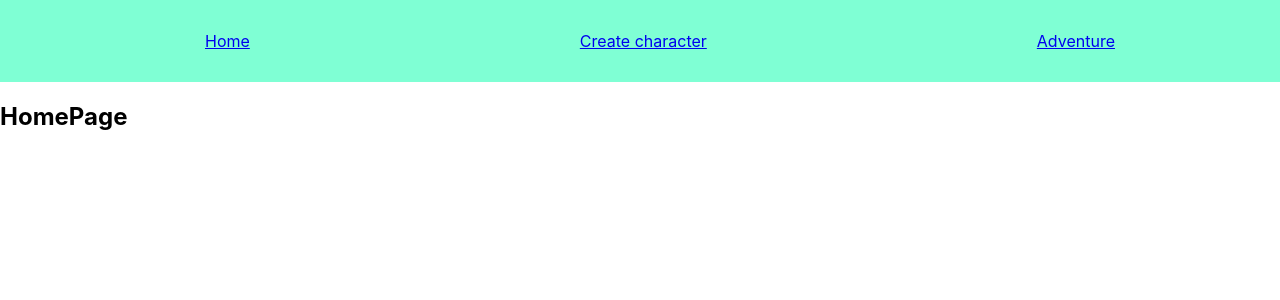
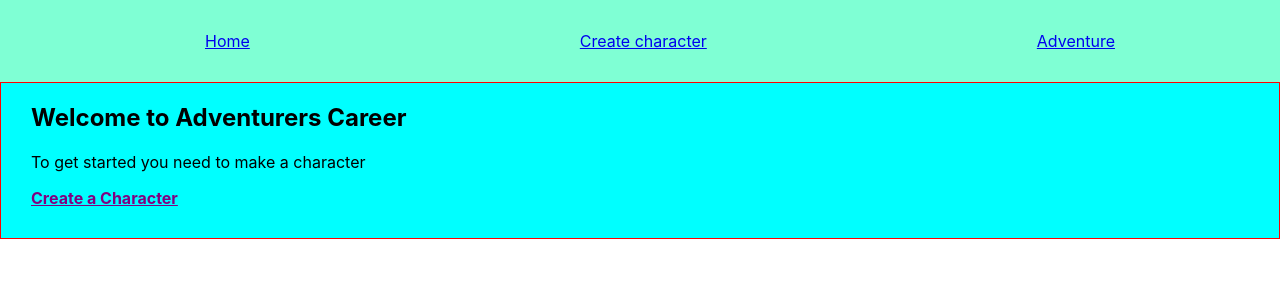
Before and after one commit to LightBortan/adventurer_carreer_react, a React (Create React App) app: page / in a window 1280 px wide. Shown: the top 300 px of the page. Built offline with nearby package versions, Linux system fonts and the light colour scheme.

Commit message:
add css styling

```diff
--- a/src/components/CreateCharacter.js
+++ b/src/components/CreateCharacter.js
@@ -40,14 +40,11 @@ export default function CreateCharacter() {
     };
 
     return (
-        <div>
+        <div className="createCharacter">
+            <h1>Fill your Character's name in</h1>
             <form onSubmit={handleSubmit}>
-                <div>
-                    <label>
-                        Name:
-                        <input type="text" value={name} onChange={handleChange} />
-                    </label>
-                </div>
+                <label htmlFor="CharacterName">Name: </label>
+                <input type="text" id="CharacterName" value={name} onChange={handleChange} />
                 <button type="submit">Create Character</button>
             </form>
         </div>
--- a/src/components/Home.js
+++ b/src/components/Home.js
@@ -1,11 +1,17 @@
 import React from "react";
+import { Link } from "react-router-dom";
+import ROUTES from "../app/routes";
 
 
 export default function Home() {
 
     return(
-        <section>
-            <h1>HomePage</h1>
+        <section className="Homepage">
+            <h1>Welcome to Adventurers Career</h1>
+            <p>To get started you need to make a character</p>
+            <Link to={ROUTES.createCharacterRoute()}>
+                Create a Character
+            </Link>
         </section>
     )
 }
--- a/src/index.css
+++ b/src/index.css
@@ -5,6 +5,10 @@ body {
     sans-serif;
   -webkit-font-smoothing: antialiased;
   -moz-osx-font-smoothing: grayscale;
+}
+
+h1 {
+  padding-top: 0px;
 }
 
 ul {
@@ -135,3 +139,25 @@ abbr {
   width:100%;
   text-align:right;
 }
+
+.Homepage{
+  border: 1px solid red;
+  padding-left: 30px;
+  padding-bottom: 30px;
+  background-color: aqua;
+}
+
+.Homepage a {
+  color: purple;
+  font-weight: bold;
+}
+
+.createCharacter {
+  border: 1px solid red;
+  padding: 30px;
+  background-color: aqua;
+}
+
+.createCharacter input{
+  margin-right:10px;
+}
```
Also changed, not shown: toDo.txt.
